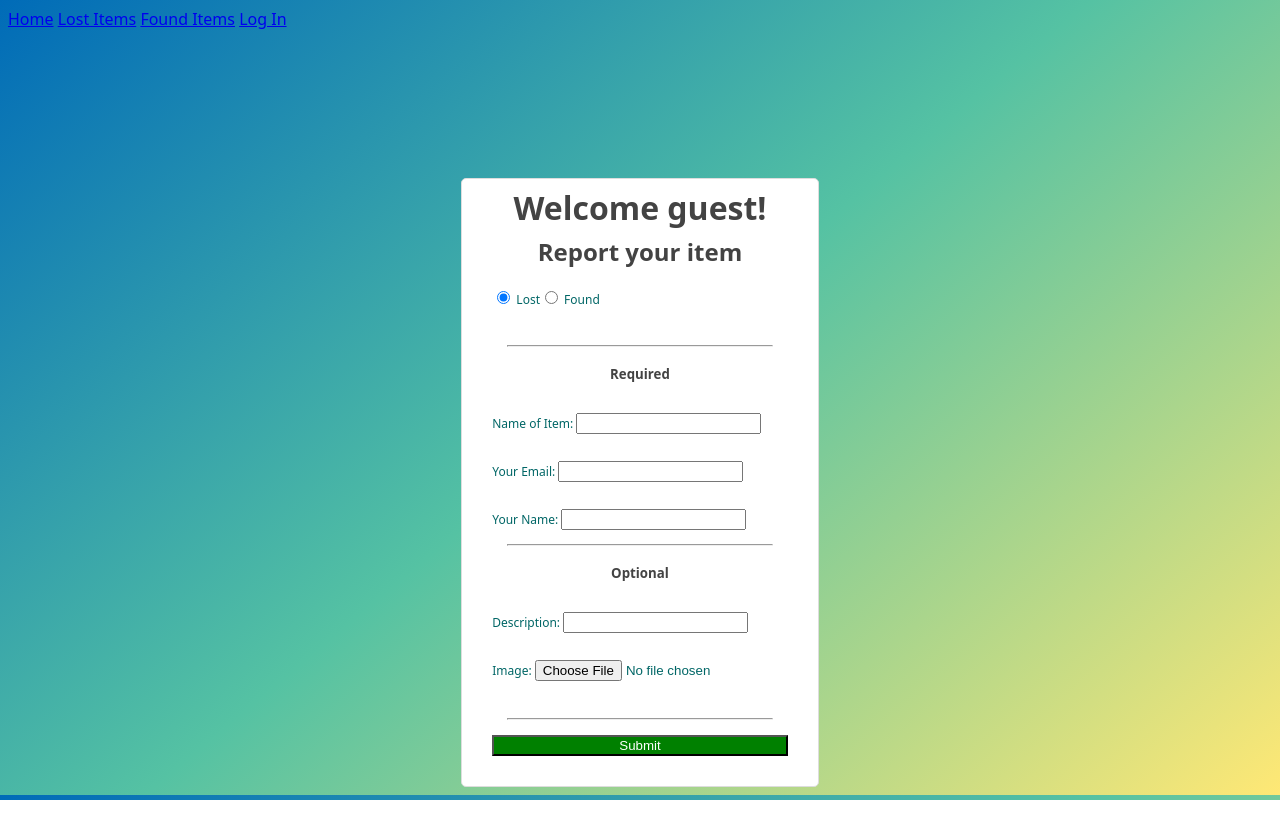
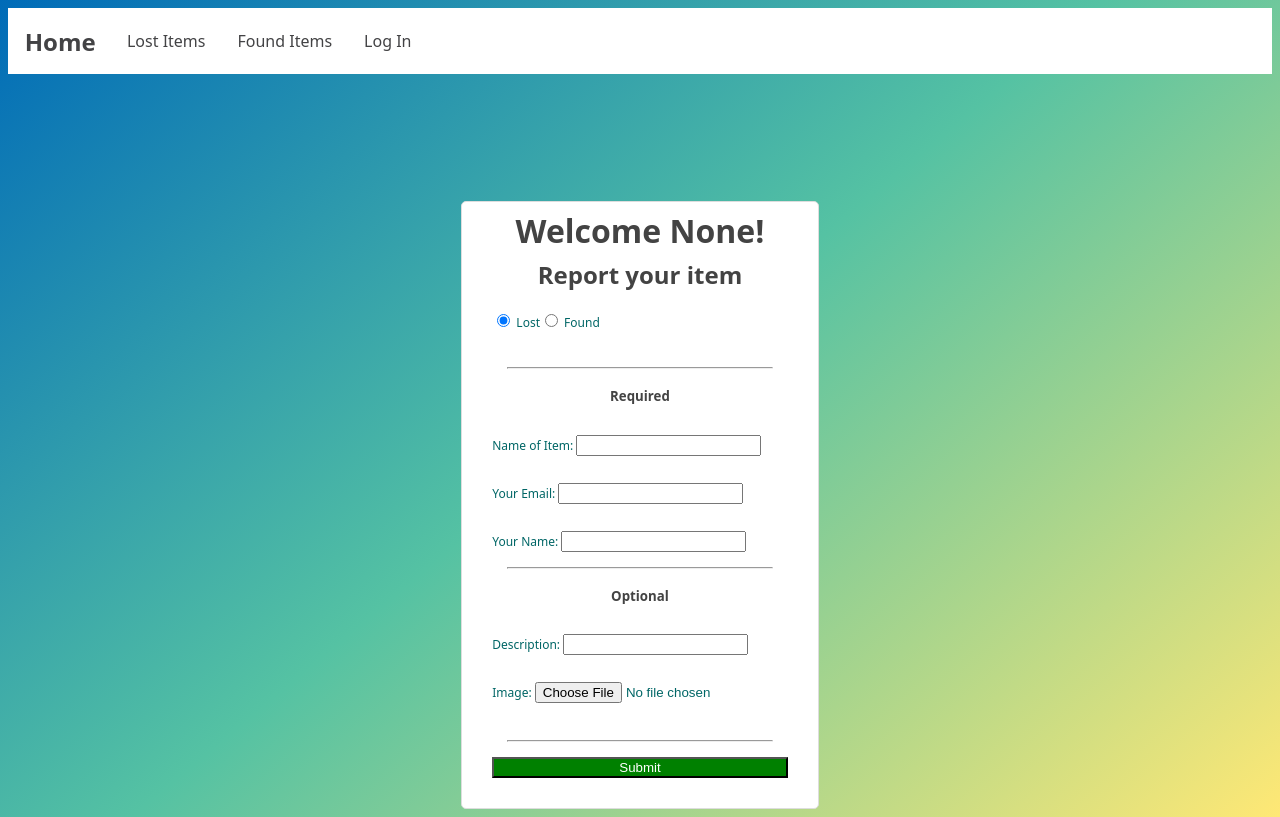
Before and after one commit to ritumaiti2009/CAC_Proj, a Flask app: page / in a window 1280 px wide. Run offline with Flask 3, Linux system fonts and the light colour scheme.

Commit message:
Formatted Header

```diff
--- a/app.py
+++ b/app.py
@@ -194,7 +194,9 @@ def login():
         if user and check_password_hash(user[2], password):
             session["user_id"] = user[0]
             session["user"] = email
-            session["name"] = f"{user[3]} {user[4]} ({user[5]})"
+            session["name"] = f"{user[3]} {user[4]}"
+            if user[5]:
+                session["name"] += f" ({user[5]})"
             session["status"] = user[7]
             return redirect("/")
         else:
--- a/static/style.css
+++ b/static/style.css
@@ -1,3 +1,8 @@
+a {
+    text-decoration: none;
+    color: #434345;
+}
+
 body {
     display: flex;
     flex-direction: column;
@@ -26,6 +31,15 @@ p {
     margin: 1%;
 }
 
+ul {
+    list-style-type: none;
+    display: flex;
+    align-items: center;
+    padding: 0px;
+    margin: 0px;
+    gap: 32px;
+}
+
 .cards {
     display: flex;
     flex-wrap: wrap;
@@ -48,6 +62,14 @@ p {
     border: 0px;
     display: flex;
     gap: 10px
+}
+
+.header {
+    display: flex;
+    flex-direction: column;
+    justify-content: space-around;
+    padding: 16px;
+    background-color: white;
 }
 
 .radioButtons {
--- a/templates/index.html
+++ b/templates/index.html
@@ -6,7 +6,7 @@
 
 {% block main %}
     <div class = "reportCard">
-        <h1>Welcome {{ user }}!</h1>
+        <h1>Welcome {{ session.get("name") }}!</h1>
         <h2>Report your item</h2>
         <form class="reportForm" method="post" action="/submit" enctype="multipart/form-data">
             <div class="radioButtons">
--- a/templates/layout.html
+++ b/templates/layout.html
@@ -9,28 +9,30 @@
     <title>{% block title %}{% endblock %}</title>
 </head>
 <body>
-
+    <div class="header">
         <nav>
-        <a href="/">Home</a>
-
+            <ul>
+                <li><h2><a href="/">Home</a></h2></li>
                 {% block nav %}
                     {% if session.get("user") and session.get("status") == "admin" %}
-                <a href="/manage_requests">Manage Requests</a>
-                <a href="/manage_items">Manage Items</a>
+                        <li><a class="link" href="/manage_requests">Manage Requests</a></li>
+                        <li><a class="link" href="/manage_items">Manage Items</a></li>
                     {% endif %}
 
-            <a href="/lost">Lost Items</a>
-            <a href="/found">Found Items</a>
+                    <li><a class="link" href="/lost">Lost Items</a></li>
+                    <li><a class="link" href="/found">Found Items</a></li>
 
                     {% if session.get("user") %}
-                <a href="/requests">Requests</a>
-                <a href="/logout">Log Out</a>
+                        <li><a class="link" href="/requests">Requests</a></li>
+                        <li><a class="link" href="/logout">Log Out</a></li>
                     {% else %}
-                <a href="/login">Log In</a>
+                        <li><a class="link" href="/login">Log In</a></li>
                     {% endif %}
                 {% endblock %}
+            </ul>
 
-    </nav><br>
+        </nav>
+    </div>
     {% block main %}{% endblock %}
 </body>
 </html>
```
Also changed, not shown: database.db. Lines whose indentation alone changed are shown as unchanged.
